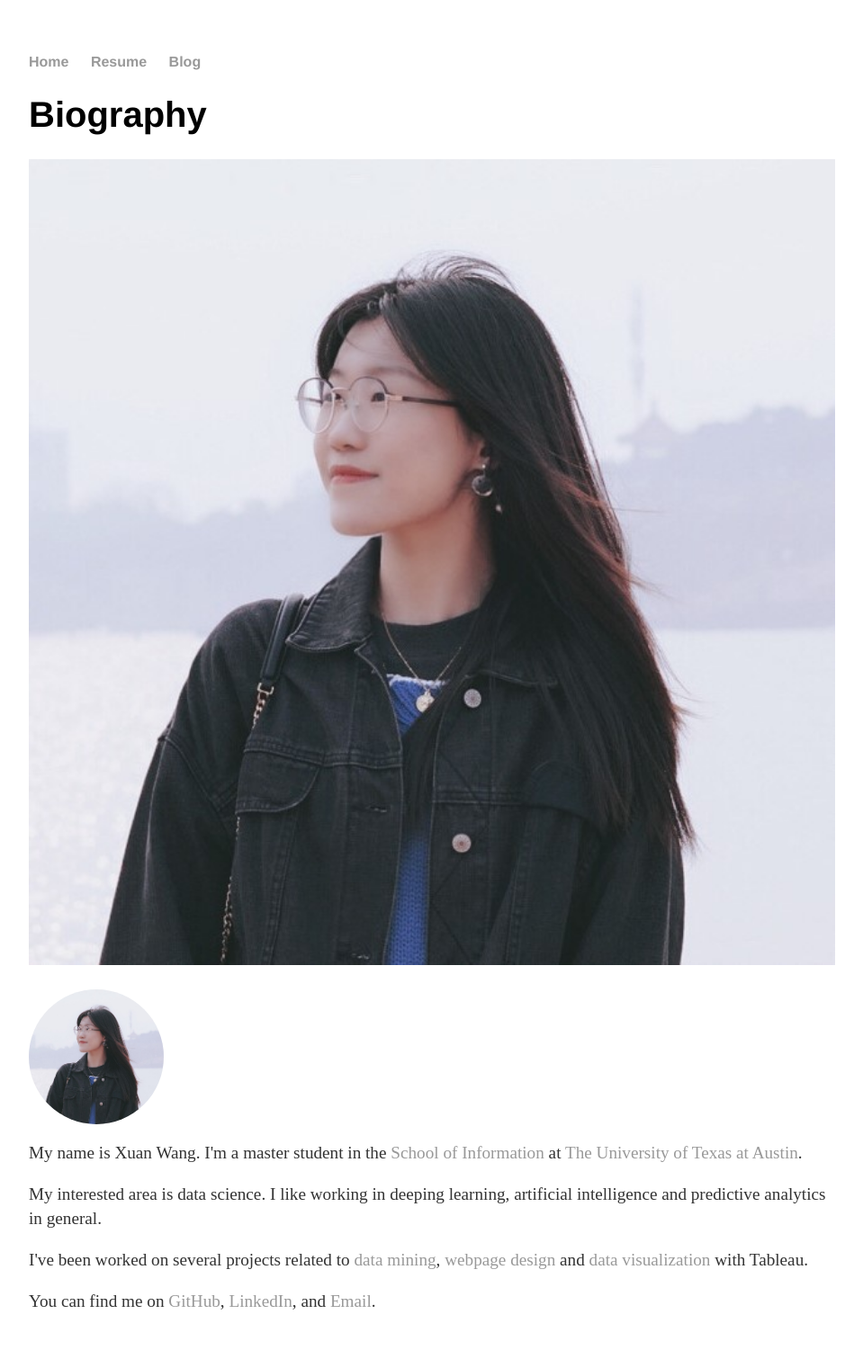
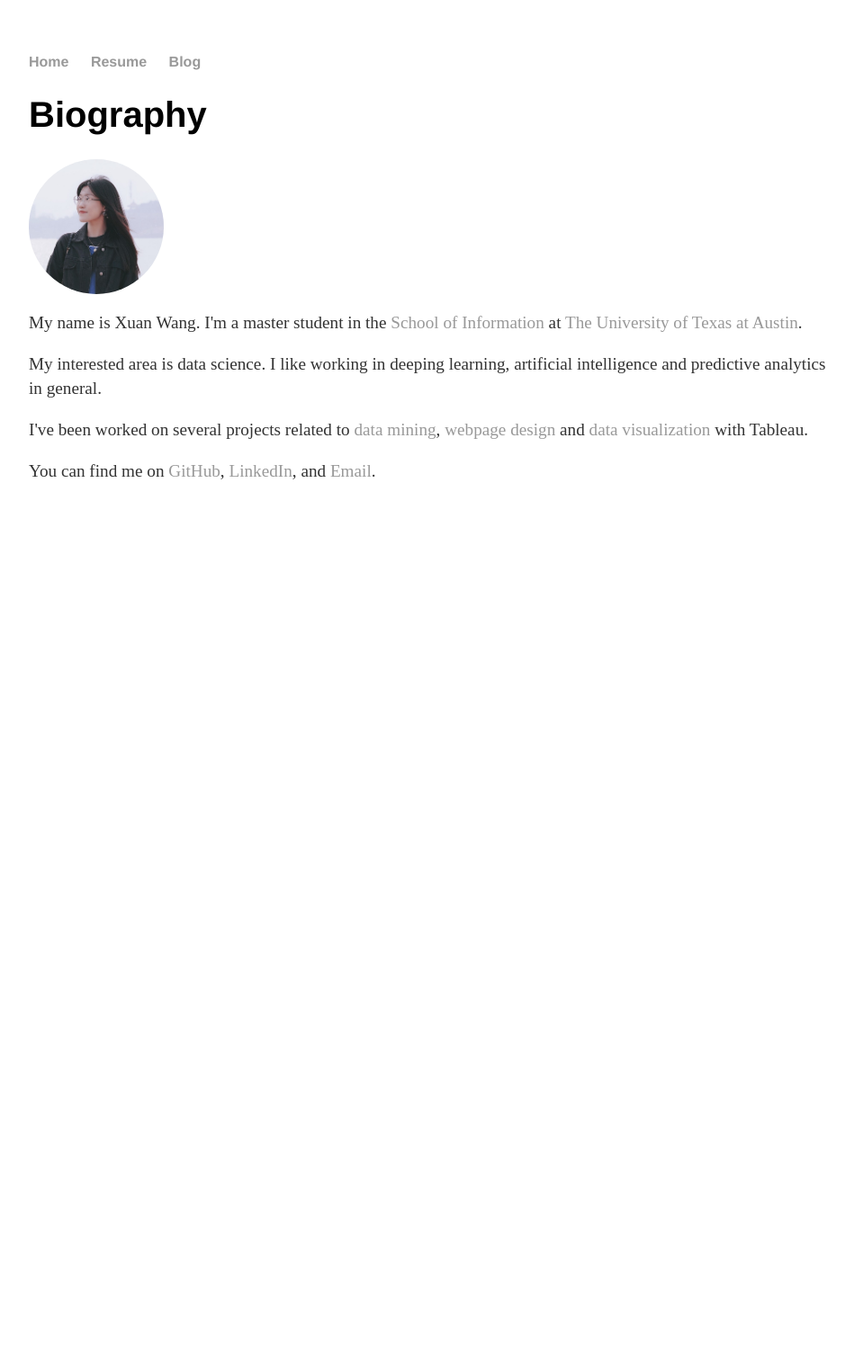
Before and after one commit to xxuanwang-zz/Portfolio, a Jekyll site: the page built from index.html, in a window 1280 px wide. Shown: the whole page at 90% size, without its empty margins (160-1119 px from the left). Built offline with Jekyll 4.4.1, drawn with Linux system fonts in a browser that asks for light colours; after the commit the page ends 900 px from its top, so only the background shows below that.

Commit message:
Update index.html

```diff
--- a/index.html
+++ b/index.html
@@ -15,9 +15,7 @@ title: Xuan Wang
 	  }
   </style>
   <section id="about">
-    <p style="text-align:center;">
-	    <img src="./img/me.jpg" style="width: 100%; height: auto;"/>
-    </p>
+
     <div class="div" style="text-align:center;">
 	    <img src="./img/me.jpg" style="width: 100%; height: auto;"/>
      </div>
```
